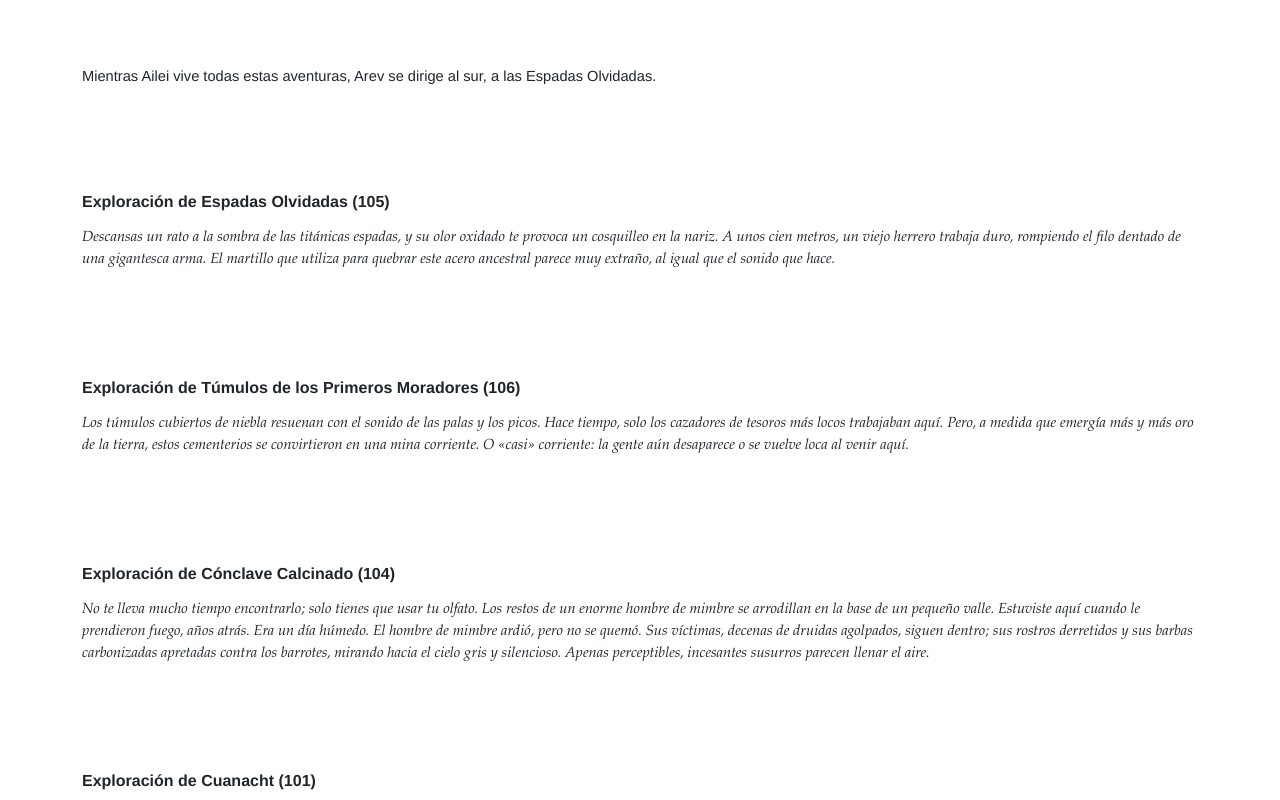
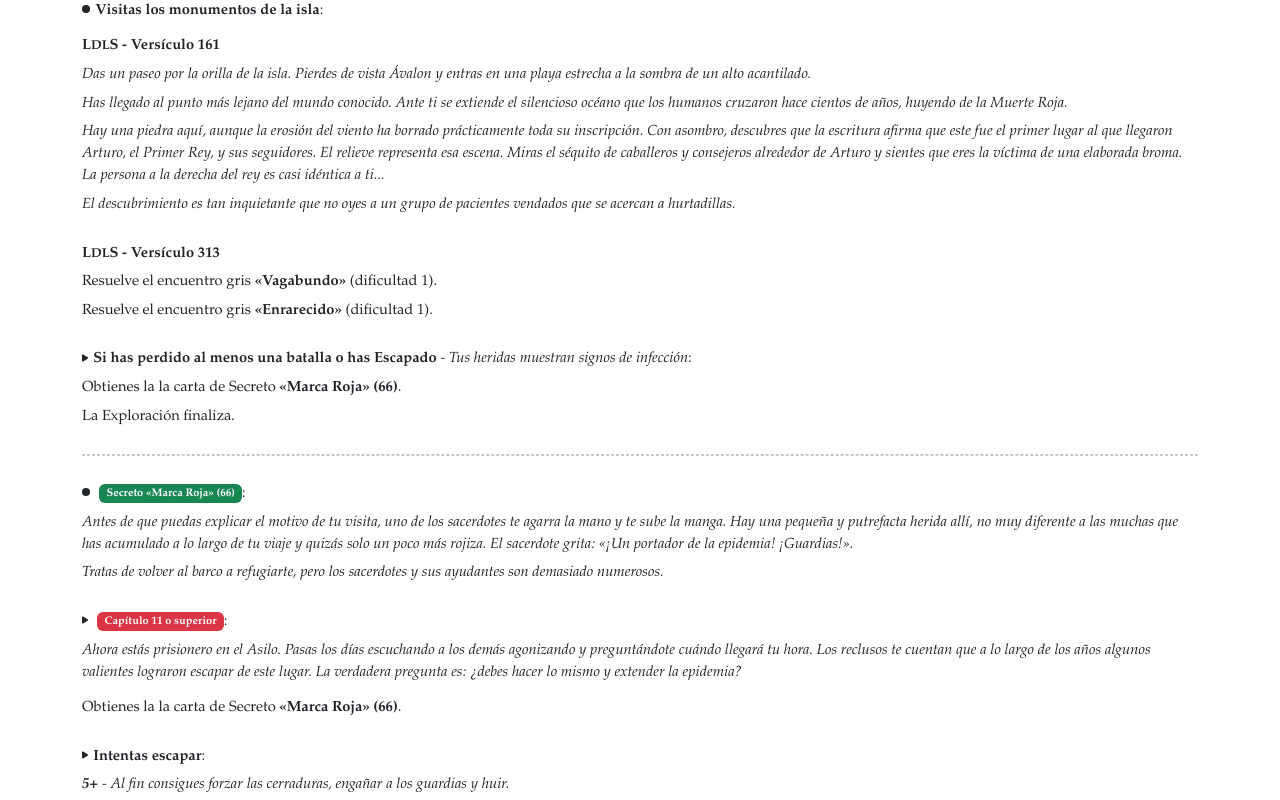
Before and after one commit to natxoraga22/tainted-grail, a Next.js app: page / in a window 1280 px wide. Shown: the part 2820-3620 px from the top of the page. Built offline with nearby package versions, Linux system fonts and the light colour scheme.

Commit message:
More content

```diff
--- a/components/chapter.js
+++ b/components/chapter.js
@@ -59,15 +59,21 @@ export default function Chapter({ chapter, quests, locations, bookOfSecrets }) {
 									/* Action */
 									else {
 										let actionData;
-										if (!locationAction.verse) actionData = locationData.actions[locationAction.action];
-										else actionData = locationData.verses[locationAction.verse].actions[locationAction.action];
+										if (locationAction.verse) {
+											actionData = locationData.verses[locationAction.verse].actions[locationAction.action];
+										}
+										else if (locationAction.bosVerse) {
+											actionData = bookOfSecrets[locationAction.bosVerse].actions[locationAction.action];
+										}
+										else actionData = locationData.actions[locationAction.action];
+
 										return (
 											<Action
 												key={index}
 												actionData={actionData}
 												locationData={locationData}
 												bookOfSecrets={bookOfSecrets}
-												first={!locationAction.verse}
+												first={!locationAction.verse && !locationAction.bosVerse}
 											/>
 										);
 									}
--- a/components/verse.js
+++ b/components/verse.js
@@ -12,11 +12,12 @@ export default function Verse({ verseData, locationData, bookOfSecrets, bosVerse
 
 	return (
 		<>
+			{(bosVerseNumber || text || verseData.encounters || verseData.rewards || verseData.task || verseData.endExploration) &&
 				<div className={!verseData.testResults && styles.verseMargin}>
 					{/* Book of Secrets */}
 					{bosVerseNumber &&
 						<div className={styles.bosVerseNumber}>
-						LDLS - Versículo {bosVerseNumber}
+							L<small>DL</small>S - Versículo {bosVerseNumber}
 						</div>
 					}
 
@@ -57,6 +58,7 @@ export default function Verse({ verseData, locationData, bookOfSecrets, bosVerse
 						<EndExploration last={last}/>
 					}
 				</div>
+			}
 
 			{/* Verse */}
 			{verseData.goToVerse &&
--- a/public/json/bookOfSecrets.json
+++ b/public/json/bookOfSecrets.json
@@ -7,7 +7,8 @@
 		"endExploration": true
 	},
 	"161": {
-		"text": "<p>Das un paseo por la orilla de la isla. Pierdes de vista Ávalon y entras en una playa estrecha a la sombra de un alto acantilado.</p><p>Has llegado al punto más lejano del mundo conocido. Ante ti se extiende el silencioso océano que los humanos cruzaron hace cientos de años, huyendo de la Muerte Roja.</p><p>Hay una piedra aquí, aunque la erosión del viento ha borrado prácticamente toda su inscripción. Con asombro, descubres que la escritura afirma que este fue el primer lugar al que llegaron Arturo, el Primer Rey, y sus seguidores. El relieve representa esa escena. Miras el séquito de caballeros y consejeros alrededor de Arturo y sientes  que eres la víctima de una elaborada broma. La persona a la derecha del rey es casi idéntica a ti...</p><p>El descubrimiento es tan inquietante que no oyes a un grupo de pacientes vendados que se acercan a hurtadillas.</p>"
+		"text": "<p>Das un paseo por la orilla de la isla. Pierdes de vista Ávalon y entras en una playa estrecha a la sombra de un alto acantilado.</p><p>Has llegado al punto más lejano del mundo conocido. Ante ti se extiende el silencioso océano que los humanos cruzaron hace cientos de años, huyendo de la Muerte Roja.</p><p>Hay una piedra aquí, aunque la erosión del viento ha borrado prácticamente toda su inscripción. Con asombro, descubres que la escritura afirma que este fue el primer lugar al que llegaron Arturo, el Primer Rey, y sus seguidores. El relieve representa esa escena. Miras el séquito de caballeros y consejeros alrededor de Arturo y sientes  que eres la víctima de una elaborada broma. La persona a la derecha del rey es casi idéntica a ti...</p><p>El descubrimiento es tan inquietante que no oyes a un grupo de pacientes vendados que se acercan a hurtadillas.</p>",
+		"goToBosVerse": "313"
 	},
 	"313": {
 		"encounters": [
--- a/public/json/chapters/01.json
+++ b/public/json/chapters/01.json
@@ -36,7 +36,13 @@
 			"location": {
 				"id": "109",
 				"actions": [
-					{ "action": 1 }
+					{ "action": 1 },
+					{ "action": 3 },
+					{ "bosVerse": "313", "action": 0 },
+					{ "action": 0 },
+					{ "verse": "9", "action": 1 },
+					{ "verse": "6", "action": 1 },
+					{ "verse": "12", "testResult": "5+" }
 				]
 			}
 		},
--- a/public/json/locations/109.json
+++ b/public/json/locations/109.json
@@ -48,25 +48,25 @@
 		"2": {
 			"text": "<p>«¡Escúchame!», dice el druida. «Deberíamos dejaros morir a todos por lo que nos hicisteis, asquerosos desagradecidos. Pero el conocimiento del Círculo no puede morir conmigo. Tienes que escuchar. ¡Tienes que recordar!».</p>"
 		},
+		"4": {
+			"goToBosVerse": "161"
+		},
 		"6": {
 			"text": "<p>Ahora estás prisionero en el Asilo. Pasas los días escuchando a los demás agonizando y preguntándote cuándo llegará tu hora. Los reclusos te cuentan que a lo largo de los años algunos valientes lograron escapar de este lugar. La verdadera pregunta es: ¿debes hacer lo mismo y extender la epidemia?</p>",
 			"rewards": [
-				{
-					"secret": { "id": 66, "name": "Marca Roja" }
-				}
+				{ "secret": { "id": 66, "name": "Marca Roja" } }
 			],
 			"actions": [
 				{
 					"action": "Renuncias a tu vida y te quedas en el Asilo",
 					"rewards": [
-						{
-							"custom": "Tu personaje muere."
-						}
+						{ "custom": "Tu personaje muere." }
 					],
 					"endExploration": true
 				},
 				{
-					"action": "Intentas escapar"
+					"action": "Intentas escapar",
+					"goToVerse": "12"
 				}
 			]
 		},
@@ -75,11 +75,15 @@
 			"actions": [
 				{
 					"requirements": [
-						{
-							"chapter": { "number": 11, "min": true },
-							"not": true
-						}
-					]
+						{ "chapter": { "number": 11, "min": true } }
+					],
+					"goToVerse": "14"
+				},
+				{
+					"requirements": [
+						{ "chapter": { "number": 11, "min": true }, "not": true }
+					],
+					"goToVerse": "6"
 				}
 			]
 		},
@@ -89,10 +93,10 @@
 		"12": {
 			"testResults": {
 				"1-4": {
-					"text": "<p><strong>1-4</strong> - Ninguno de tus planes funciona y el tiempo pasa.</p>"
+					"text": "Ninguno de tus planes funciona y el tiempo pasa."
 				},
 				"5+": {
-					"text": "<p><strong>5+</strong> - Al fin consigues forzar las cerraduras, engañar a los guardias y huir.</p>",
+					"text": "Al fin consigues forzar las cerraduras, engañar a los guardias y huir.",
 					"endExploration": true
 				}
 			}
```
Lines whose indentation alone changed are shown as unchanged.
